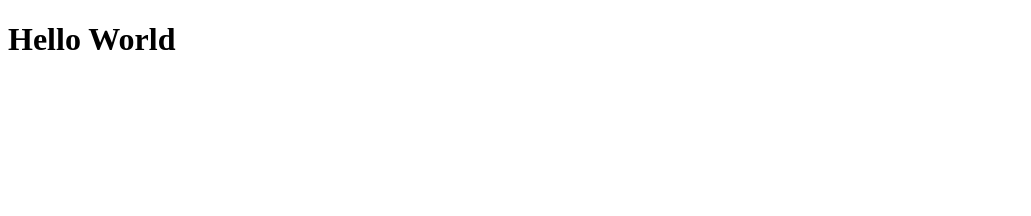
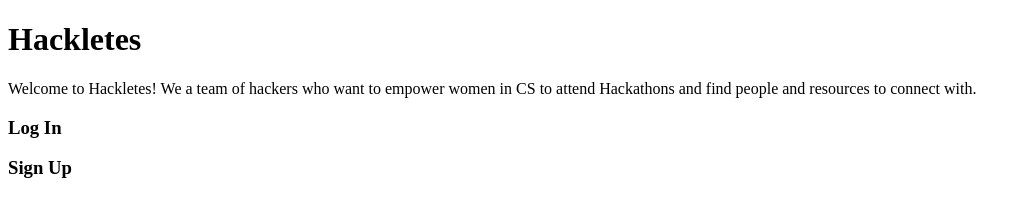
Before and after one commit to wilsonem/pickhacks19, a plain HTML site: page index.html in a window 1280 px wide. Shown: the whole page, without its empty margins (0-1031 px from the left). Drawn offline with Linux system fonts and the light colour scheme.

Commit message:
A tiny bit more html

```diff
--- a/index.html
+++ b/index.html
@@ -9,7 +9,18 @@
     </head>
     <body>
 
-        <h1>Hello World</h1>
+        <h1>Hackletes</h1>
+
+        <p>Welcome to Hackletes! We a team of hackers who want to empower women in CS to attend Hackathons and find people and resources to connect with.</p>
+        <div>
+            <div>
+                <h3>Log In</h3>
+            </div>
+            <div>
+                <h3>Sign Up</h3>
+            </div>
+        </div>
+
 
         <!-- <script src="js/d3.min.js"></script> -->
         <!-- <script src="js/activity1.js"></script> -->
```
